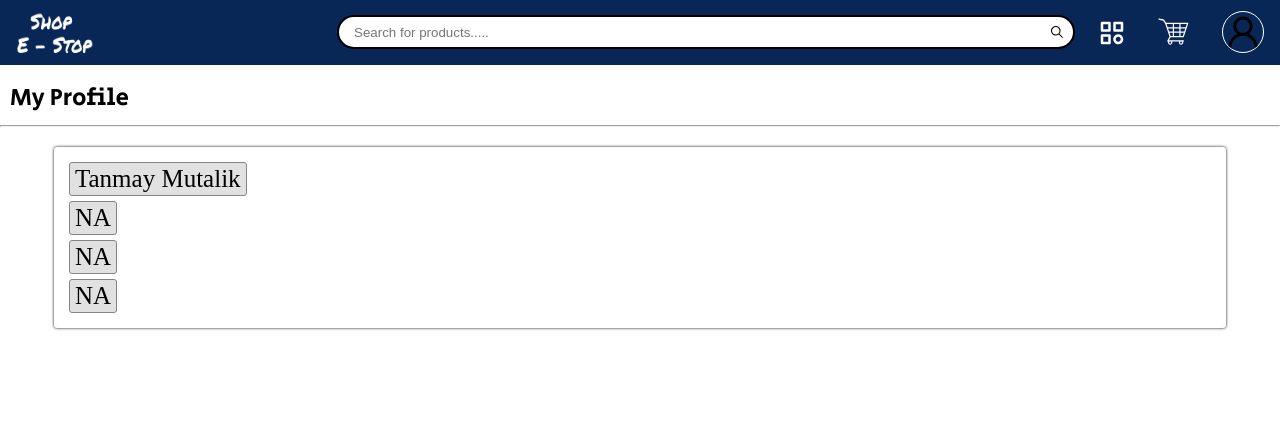
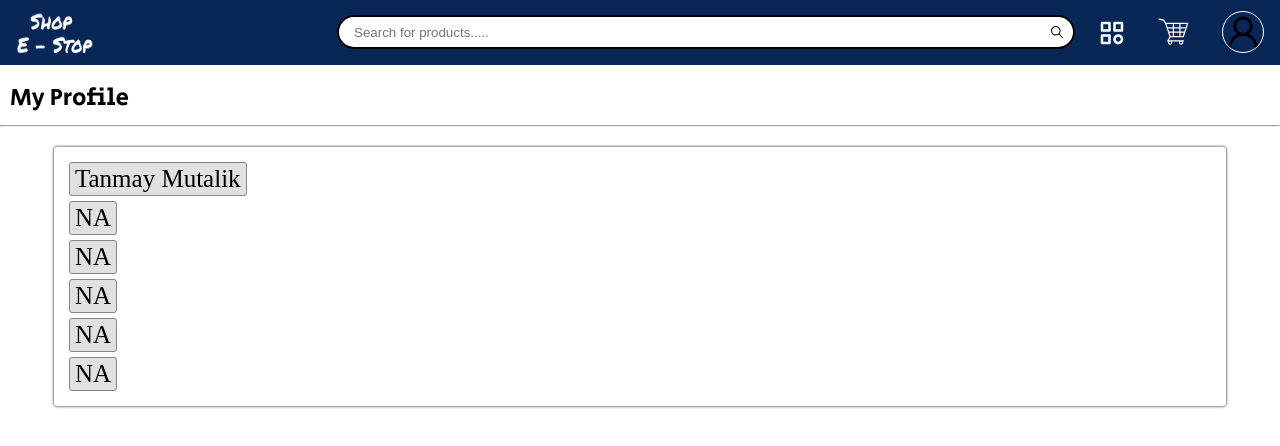
Before and after one commit to Tanmay19code/Shop_E_Stop-Frontend, a React (Create React App) app: page /myprofile in a window 1280 px wide. Shown: the top 446 px of the page. Built offline with nearby package versions, Linux system fonts and the light colour scheme; a web font is replaced by a local one.

Commit message:
third commit

```diff
--- a/src/App.css
+++ b/src/App.css
@@ -528,6 +528,7 @@ MY PROFILE
     margin: 5px;
     font-family: 'Lateef', cursive;
     font-size: 25px;
+    /*  */
 }
 
 /***********************/
--- a/src/pages/MyProfile.js
+++ b/src/pages/MyProfile.js
@@ -13,6 +13,8 @@ function MyProfile() {
           <ProfileDetails/>
           <ProfileDetails/>
           <ProfileDetails/>
+          <ProfileDetails/>
+          <ProfileDetails/>
       </div>
     </div>
   );
```
